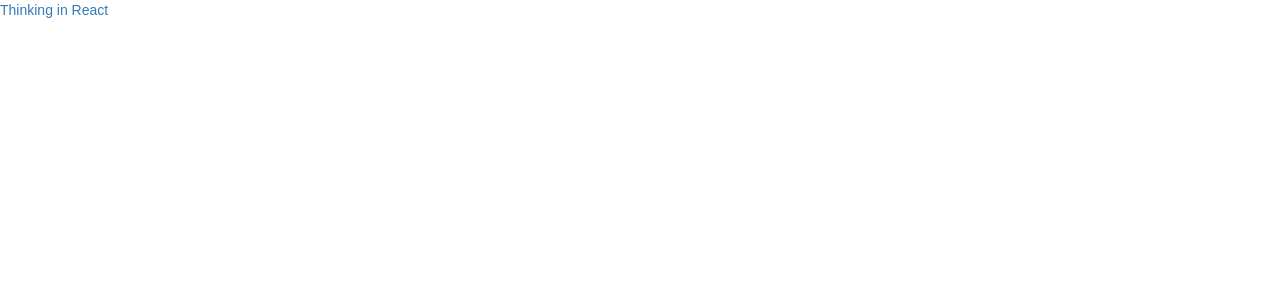
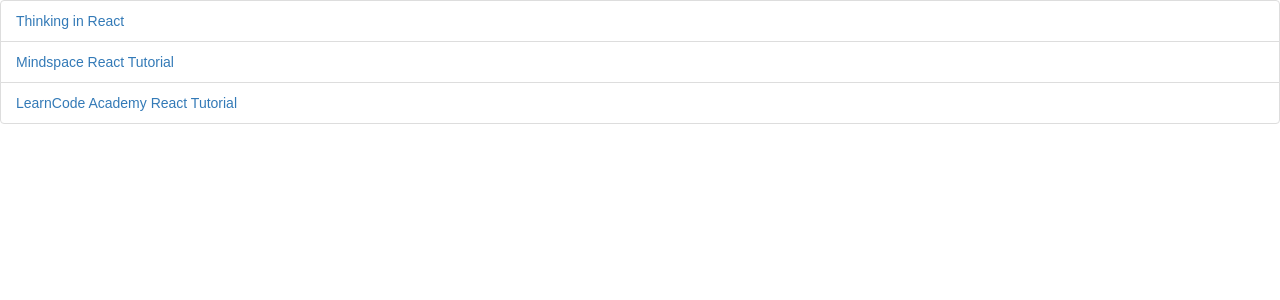
Before and after one commit to anntenna/Bookmark-manager, a React (Create React App) app: page / in a window 1280 px wide. Shown: the top 300 px of the page. Built offline with nearby package versions, Linux system fonts and the light colour scheme.

Commit message:
Added multiple resources in state, styling as list-group

```diff
--- a/src/App.js
+++ b/src/App.js
@@ -7,13 +7,21 @@
     super();
 
     this.state = {
-      resource: "https://facebook.github.io/react/docs/thinking-in-react.html"
+      resources: [{title: "Thinking in React", url: "https://facebook.github.io/react/docs/thinking-in-react.html" },
+        {title: "Mindspace React Tutorial", url: "https://www.youtube.com/watch?v=JPT3bFIwJYA&list=PL55RiY5tL51oyA8euSROLjMFZbXaV7skS"},
+        {title: "LearnCode Academy React Tutorial", url: "https://youtu.be/fd2Cayhez58"}]
     };
   }
   //event handlers
   render() {
     return (
-      <a href={this.state.resource}>Thinking in React</a>
+      <div>
+      <ul className="list-group">
+        {this.state.resources.map((resource) => {
+          return <li className="list-group-item"><a href="{resource.url}">{resource.title}</a></li>;
+        })}
+        </ul>
+      </div>
     );
   }
 }
```
